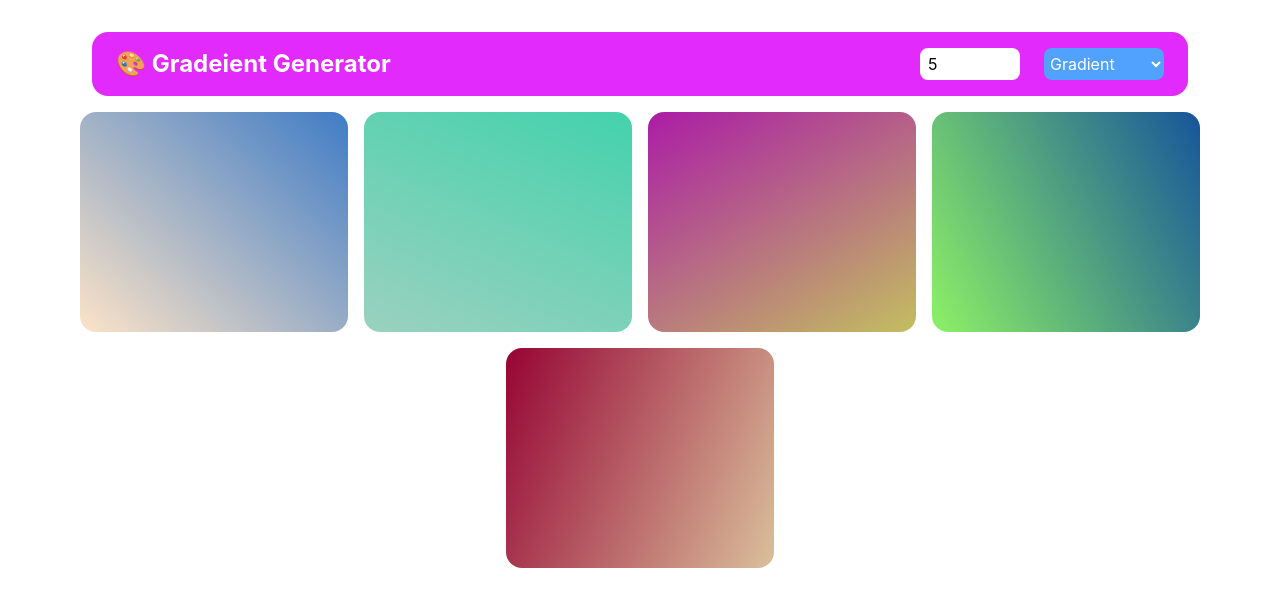
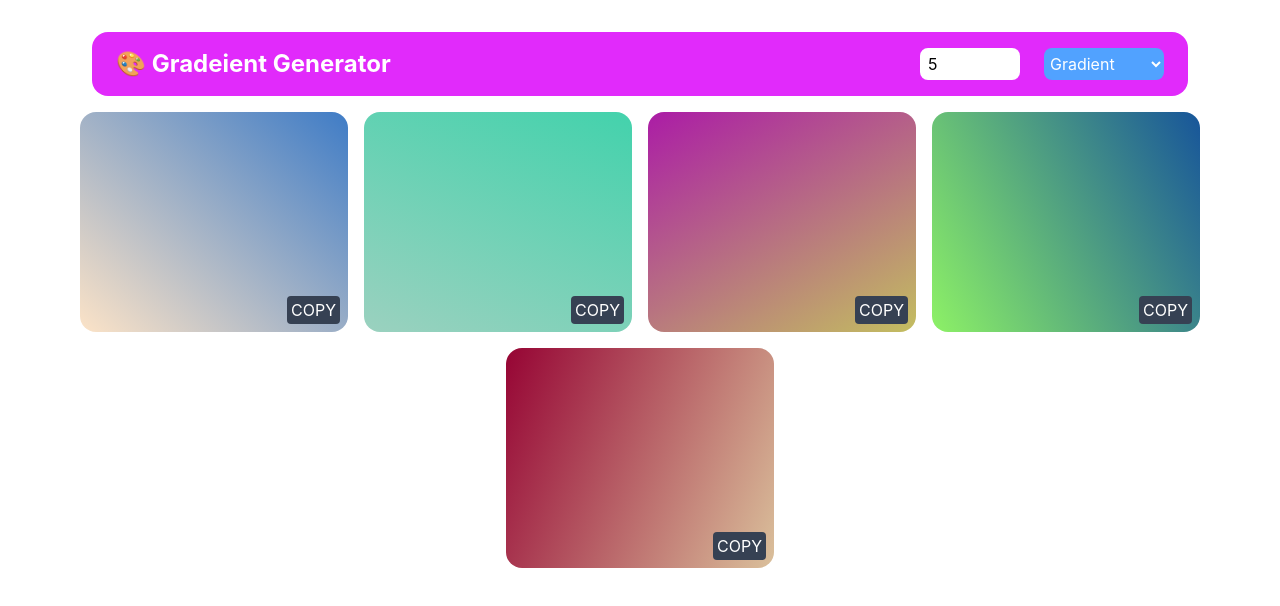
Before and after one commit to dipak-4321/GradientGenerator, a React (Vite) app in the folder gradientgenertor/: page / in a window 1280 px wide. Shown: the top 606 px of the page. Built offline with nearby package versions, Linux system fonts and the light colour scheme.

Commit message:
copy button has been added

```diff
--- a/gradientgenertor/src/components/Box.jsx
+++ b/gradientgenertor/src/components/Box.jsx
@@ -7,7 +7,7 @@ const Box = (props) => {
         <div style={{
           background : props.bgcolor
         }} className='h-55 w-67 rounded-2xl relative'>
-
+          <button className='absolute right-2 bottom-2 bg-gray-700 active:scale-95 text-white px-1 py-0.5 rounded hover:bg-black' >COPY</button>
         </div>
 
   )
```
